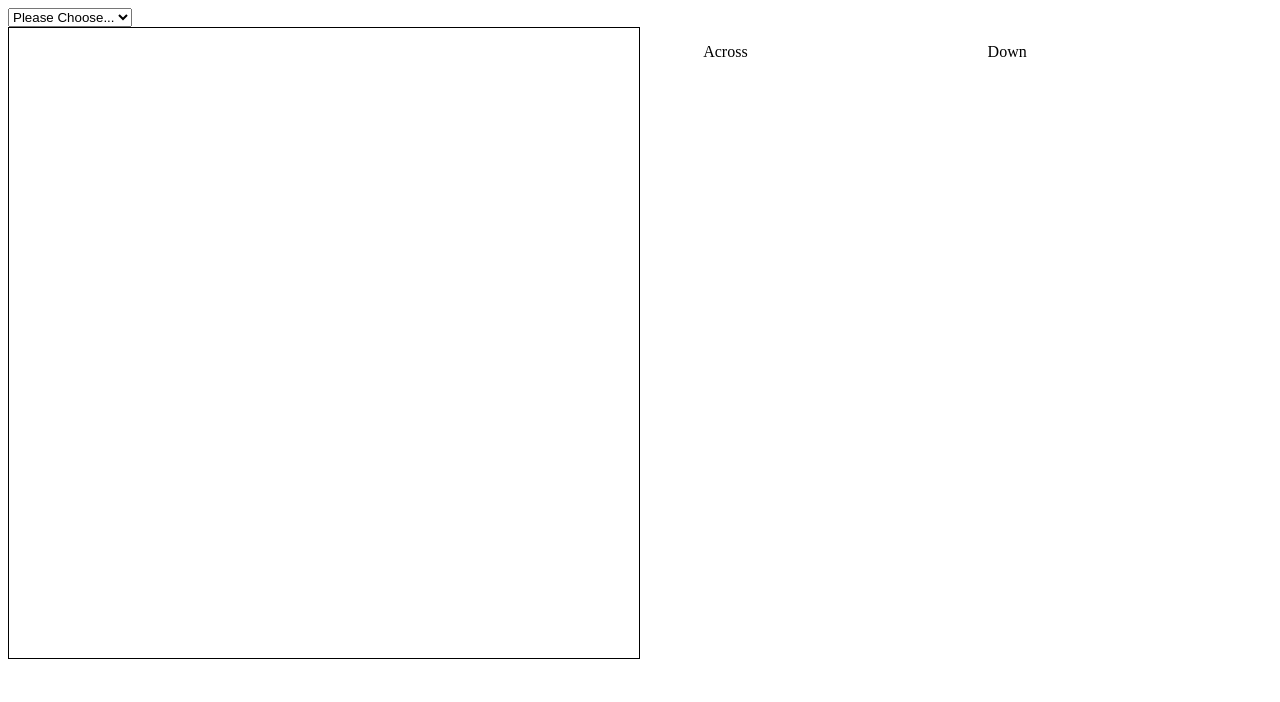
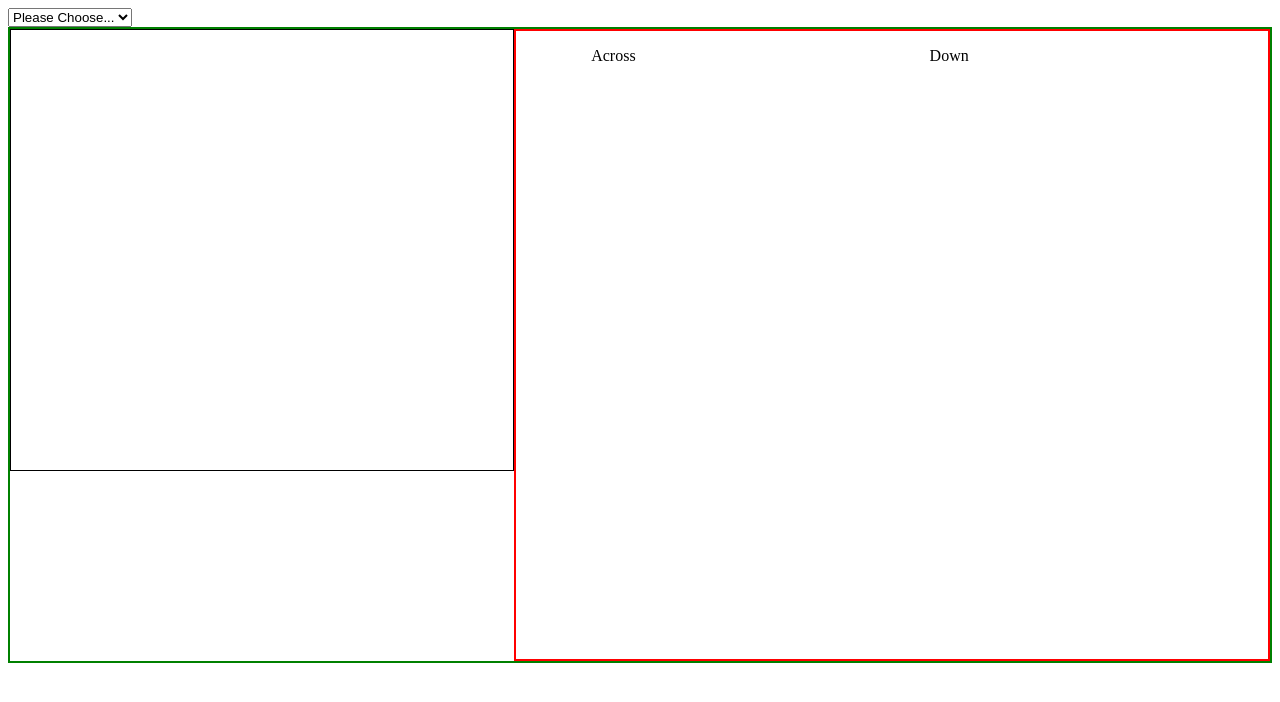
Before and after one commit to walkingalchemy/Cloogle-frontend, a plain HTML site: page index.html in a window 1280 px wide. Drawn offline with Linux system fonts and the light colour scheme; no server answers.

Commit message:
gridified and made sizes proportional

```diff
--- a/app/app.js
+++ b/app/app.js
@@ -33,4 +33,5 @@ class App {
   hintHoverHandler(event) {
 
   }
+
 }
--- a/index.html
+++ b/index.html
@@ -18,6 +18,7 @@
         </select>
 
       </div>
+      <div id="main-container">
 
         <div id="main-content">
 
@@ -41,5 +42,7 @@
         </div>
 
       </div>
+
+    </div>
   </body>
 </html>
--- a/stylesheets/style.css
+++ b/stylesheets/style.css
@@ -1,19 +1,39 @@
+#main-container {
+  position: relative;
+  width: 100%;
+}
+
+#main-container:before {
+    content:     "";
+    display:     block;
+    padding-top: 50%;
+}
+
+
 #main-content {
-	position: relative;
+  position: absolute;
+  top:      0;
+  left:     0;
+  bottom:   0;
+  right:    0;
 	background: #FFFFFF;
 	display: grid;
-	grid-template-columns: 50% 50%;
+	grid-template-columns: 40% 60%;
+  grid-template-rows: 70% auto;
+  height: 100%;
+  border: 2px solid green;
 }
 
 #board-container {
   position: relative;
+  grid-area: 1 / 1 / 1 / 1;
   width: 100%;
 }
 
 #board-container:before {
     content:     "";
     display:     block;
-    padding-top: 100%; /* initial ratio of 1:1*/
+    padding-top: 100%;
 }
 
 .board {
@@ -42,7 +62,7 @@
 	position: absolute;
 	top: 4%;
 	left: 4%;
-	font-size: 20%;
+	font-size: 1vmin;
 	font-weight: bold;
 	line-height: 1;
 }
@@ -53,16 +73,9 @@
 	position: relative;
 	z-index: 100;
 	text-align: center;
-	font-size: 20px;
+	font-size: 3vmin;
 	font-weight: bold;
 	text-transform: uppercase;
-
-	/* &:active,
-	&:focus {
-		background: $color-focus-item;
-		border: 1px solid #000000;
-		outline: 1px solid #000000;
-	} */
 }
 .crossword-board__item--blank {
 	background: #000000;
@@ -70,8 +83,22 @@
 	outline: 1px solid #000000;
 }
 
+#hint-container {
+  overflow:scroll;
+  grid-area: 1 / 2 / 3/ 2;
+  border: 2px solid red;
+}
+
 #hints {
   display: grid;
   grid-template-columns: 50% 50%;
-  margin-left: 10%
+  margin-left: 10%;
 }
+
+#across{
+  font-size: 2vmin
+}
+
+#down{
+  font-size: 2vmin
+}
```
Lines whose indentation alone changed are shown as unchanged.
